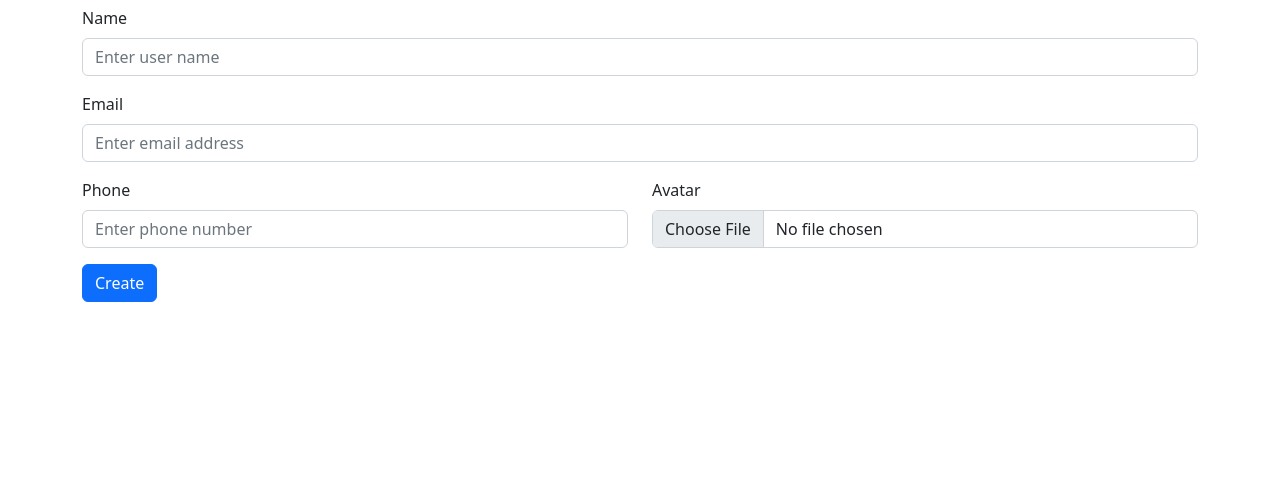
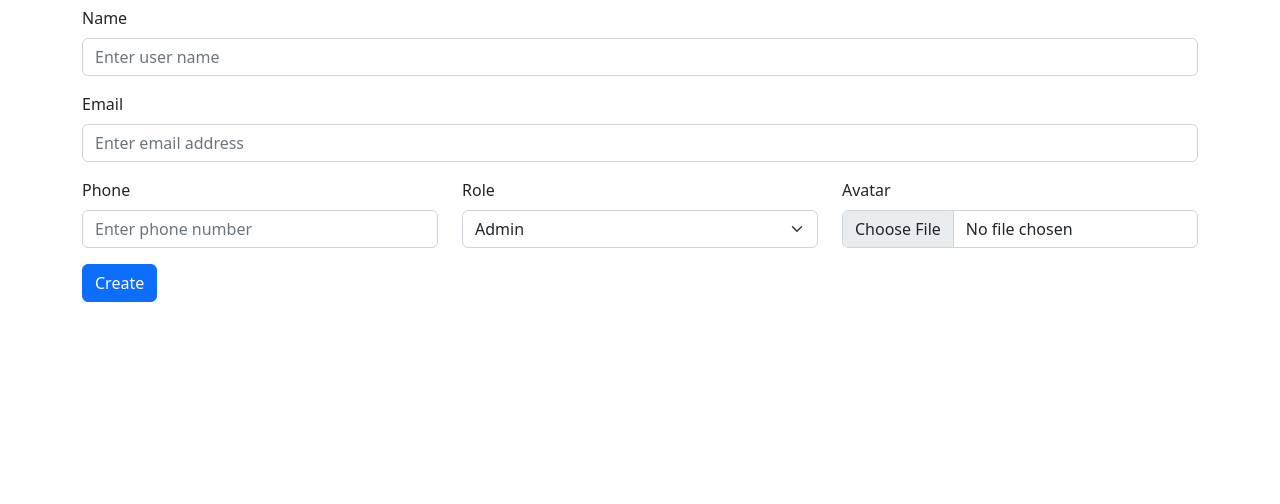
Before and after one commit to vladtymo/First-Django-App-PD322, a Django app: page /create/ in a window 1280 px wide. Shown: the part 160-664 px from the top of the page. Run offline with Django 5.2, Linux system fonts and the light colour scheme.

Commit message:
Add role select input

```diff
--- a/users/forms/create.py
+++ b/users/forms/create.py
@@ -1,8 +1,11 @@
 from django import forms
-from users.models import User
-
+from users.models import Role, User
 
 class CreateUser(forms.ModelForm):
+
     class Meta:
         model = User
         fields = "__all__"  # all User model fields
+        widgets = {
+            'role': forms.Select(attrs={'class': 'form-select'}),
+        }
--- a/users/models.py
+++ b/users/models.py
@@ -1,12 +1,29 @@
 from django.db import models
+
 
 
 # Create your models here.
 class User(models.Model):
+    ROLE_CHOICES = [
+        (0, 'Admin'),
+        (1, 'User'),
+        (2, 'Manager'),
+    ]
+
     name = models.CharField(max_length=100)
     email = models.EmailField(max_length=100)
     phone = models.CharField(max_length=100)
     avatar = models.ImageField(blank=True, null=True, upload_to="avatars/")
+    role = models.IntegerField(choices=ROLE_CHOICES, default=0)
 
     def __str__(self):
         return self.name
+
+class Role(models.Model):
+    name = models.CharField(
+        max_length = 40,
+        choices = User.ROLE_CHOICES,
+        default = 0)
+
+    def __str__(self):
+        return self.name
--- a/users/templates/create.html
+++ b/users/templates/create.html
@@ -28,6 +28,28 @@
                 <input type="tel" name="phone" class="form-control" placeholder="Enter phone number">
             </div>
         </div>
+        <!-- <div class="col">
+            <div class="mb-3">
+                <label class="form-label">Role</label>
+                <select class="form-select" name="role">
+                    <option selected>Choose role</option>
+                    {% for key, value in roles %}
+                    {% comment %}
+                    <option value="1">Admin</option>
+                    <option value="2">User</option>
+                    <option value="3">Manager</option>
+                    {% endcomment %}
+                    <option value="{{key}}">{{value}}</option>
+                    {% endfor %}
+                </select>
+            </div>
+        </div> -->
+        <div class="col">
+            <div class="mb-3">
+                <label class="form-label">{{form.role.label}}</label>
+                {{form.role}}
+            </div>
+        </div>
         <div class="col">
             <div class="mb-3">
                 <label class="form-label">Avatar</label>
--- a/users/templates/details.html
+++ b/users/templates/details.html
@@ -9,5 +9,6 @@
     <p>Name: {{user.name}}</p>
     <p>Email: {{user.email}}</p>
     <p>Phone: {{user.phone}}</p>
+    <p>Role: {{user.roleName}}</p>
 </div>
 {% endblock %}
--- a/users/views.py
+++ b/users/views.py
@@ -1,3 +1,4 @@
+from django.forms import model_to_dict
 from django.http import HttpResponse
 from django.shortcuts import redirect, render
 
@@ -19,7 +20,12 @@ def details(request, id):
     user = User.objects.get(id=id)
     # TODO: check if user exists
 
-    return render(request, "details.html", {"user": user, "return_url": "/"})
+    return render(request, "details.html", {
+        "user": {
+            **model_to_dict(user),
+            "roleName": User.ROLE_CHOICES[user.role][1]
+        },
+        "return_url": "/"})
 
 
 def create(request):
@@ -33,7 +39,9 @@ def create(request):
             form.save()
             return redirect("/")
 
-    return render(request, "create.html", {"form": form, "return_url": "/"})
+    print(User.ROLE_CHOICES)
+
+    return render(request, "create.html", {"form": form, "return_url": "/", "roles": User.ROLE_CHOICES})
 
 
 def edit(request, id):
```
Also changed, not shown: db.sqlite3, users/migrations/0007_user_role.py (added), users/migrations/0008_alter_user_role.py (added), users/migrations/0009_alter_user_role.py (added), users/migrations/0010_alter_user_role.py (added).
